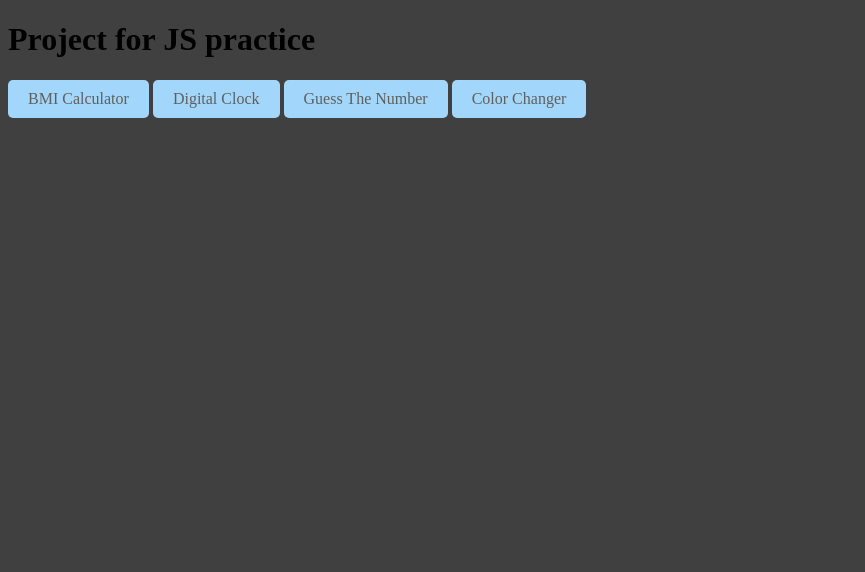
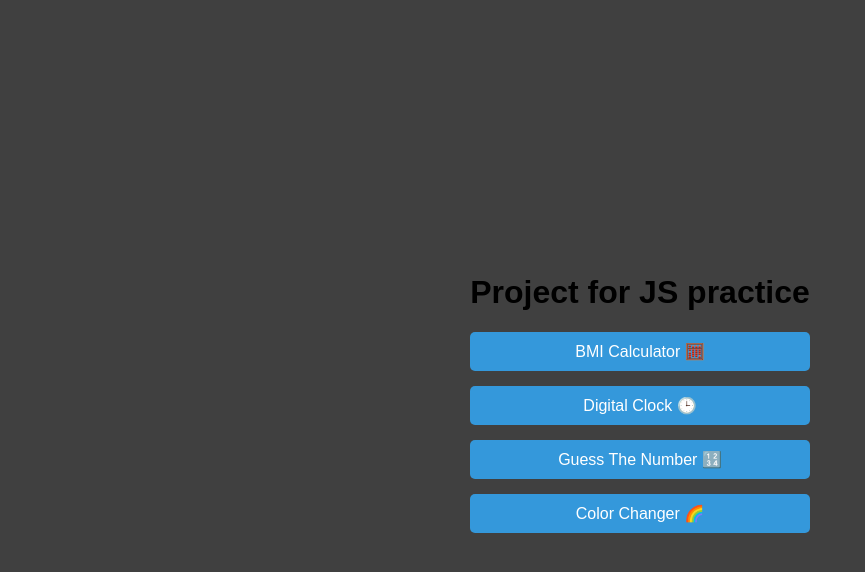
Before and after one commit to irahulkumar1/jsPractice, a website: page index.html in a window 1280 px wide. Shown: the whole page, without its empty margins (0-865 px from the left). Drawn offline with Linux system fonts and the light colour scheme.

Commit message:
fixed urls

```diff
--- a/03_projects/BMIcalculator/index.js
+++ b/03_projects/BMIcalculator/index.js
@@ -1,4 +1,5 @@
 const form = document.querySelector("form");
+const backBtn = document.getElementById("backBtn");
 
 // form.document.addEventListener('submit', function(e){
 //  e.prevendDefault()
@@ -6,7 +7,10 @@ const form = document.querySelector("form");
 // console.log(form);
 
 // const form = document.querySelector("form");
-
+backBtn.addEventListener('click', function(){
+  window.history.back();
+ console.log("asdf")
+})
 form.addEventListener("submit", function (e) {
   e.preventDefault();
   const height = parseInt(document.querySelector(".height").value);
--- a/index.html
+++ b/index.html
@@ -5,34 +5,42 @@
     <meta name="viewport" content="width=device-width, initial-scale=1.0">
     <title>Document</title>
     <style>
-        body{
+        body {
             background-color: rgb(64, 64, 64);
+            font-family: Arial, sans-serif;
+            display: flex;
+            justify-content: center;
+            align-items: center;
+            height: 100vh;
+            margin: 0;
         }
 
         .button-link {
-            display: inline-block;
+            display: block;
+            margin-bottom: 15px;
             padding: 10px 20px;
-            width: full-width;
             text-decoration: none;
-            color: rgb(95, 95, 95);
-            background-color: #a2d7fb;
+            color: white;
+            background-color: #3498db;
             border: none;
             border-radius: 5px;
             cursor: pointer;
+            text-align: center;
         }
 
         .button-link:hover {
-            background-color: #7bcaff;
+            background-color: #2980b9;
         }
     </style>
 </head>
 <body>
     <div>
-        <h1>Project for JS practice</h1>
-        <a href="./03_projects/BMIcalculator/index.html" class="button-link">BMI Calculator</a>
-        <a href="./03_projects/BMIcalculator/index.html" class="button-link">Digital Clock</a>
-        <a href="./03_projects/BMIcalculator/index.html" class="button-link">Guess The Number</a>
-        <a href="./03_projects/BMIcalculator/index.html" class="button-link">Color Changer</a>
+        <h1 style="text-align: center;">Project for JS practice</h1>
+        <a href="./03_projects/BMIcalculator/index.html" class="button-link">BMI Calculator 🧮</a>
+        <a href="./03_projects/digitalClock/index.html" class="button-link">Digital Clock 🕒</a>
+        <a href="./03_projects/guessTheNumber/index.html" class="button-link">Guess The Number 🔢</a>
+        <a href="./03_projects/colorChanger/colorChanger.html" class="button-link">Color Changer 🌈</a>
+        <!-- <a href="./03_projects/ColorChanger/index.html" class="button-link">JS Practice File 🌈</a> -->
     </div>
 </body>
 </html>
```
Also changed, not shown: 03_projects/BMIcalculator/index.html (+3 -0 lines).
